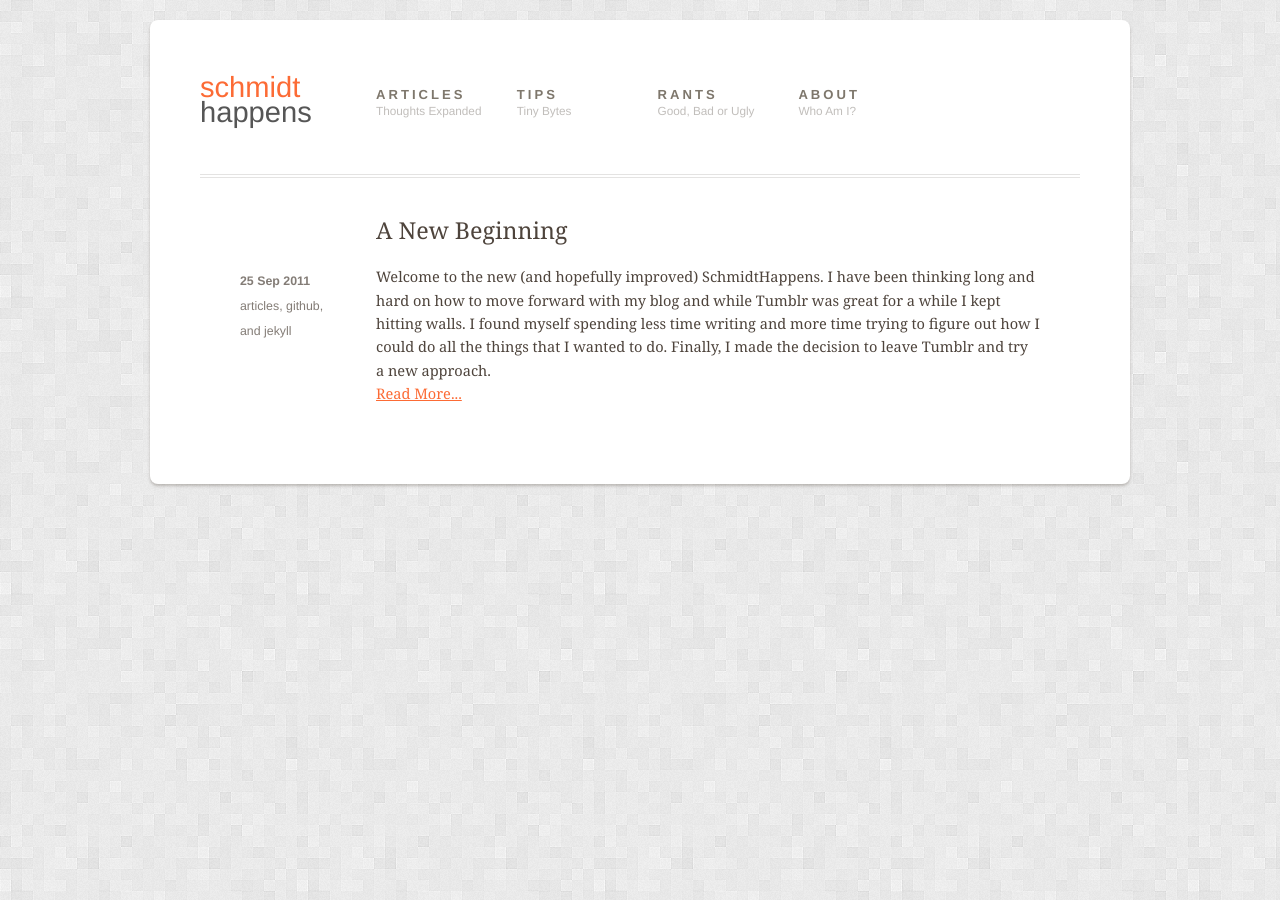
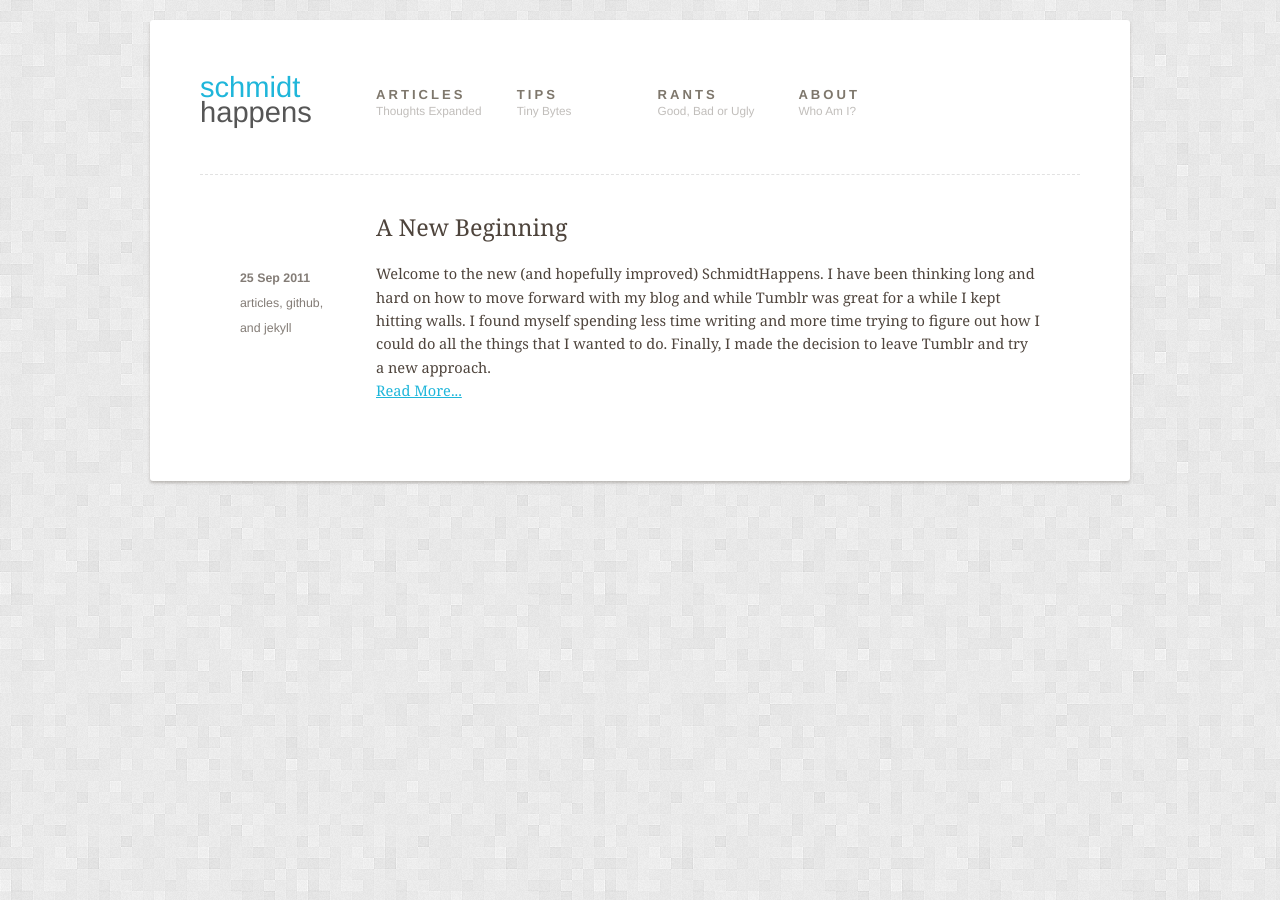
Before and after one commit to tschmidt/tschmidt.github.com, a Jekyll site: the page built from index.html, in a window 1280 px wide. Built offline with Jekyll 4.4.1, drawn with Linux system fonts in a browser that asks for light colours; nearby versions of some CDN libraries; Markdown is read by kramdown in place of the engine named in the settings.

Commit message:
Updated link styles

```diff
--- a/css/style.css
+++ b/css/style.css
@@ -216,11 +216,11 @@ a:link, a:visited {
   font-weight: normal;
   text-decoration: none;
   outline: none;
-  color: #fc6b35;
+  color: #1FB6DA;
 }
 
 a:hover {
-  color: #ba3b0d;
+  color: #3B7799;
 }
 
 cite {
@@ -239,9 +239,9 @@ strong {
   max-width: 980px;
   margin: 0 auto 20px auto;
   font-size: 1.3em;
-  -webkit-border-radius: 8px;
-     -moz-border-radius: 8px;
-          border-radius: 8px;
+  -webkit-border-radius: 3px;
+     -moz-border-radius: 3px;
+          border-radius: 3px;
      -webkit-box-shadow: 0 2px 3px rgba(78, 68, 60, 0.3);
         -moz-box-shadow: 0 2px 3px rgba(78, 68, 60, 0.3);
              box-shadow: 0 2px 3px rgba(78, 68, 60, 0.3);;
@@ -433,7 +433,7 @@ h1.page-title {
   position: relative;
   margin: 0 0 2.8em 0;
   padding: 0 0 1em 20%;
-  border-bottom: 4px double rgba(78, 68, 60, 0.15);
+  border-bottom: 1px dashed rgba(60, 60, 60, 0.15);
 }
 
 #main article:last-child {
@@ -442,7 +442,7 @@ h1.page-title {
 
 #main article:first-child {
   padding: 2.8em 0 1em 20%;
-  border-top: 4px double rgba(78, 68, 60, 0.15);
+  border-top: 1px dashed rgba(60, 60, 60, 0.15);
 }
 
 #main article aside {
```
